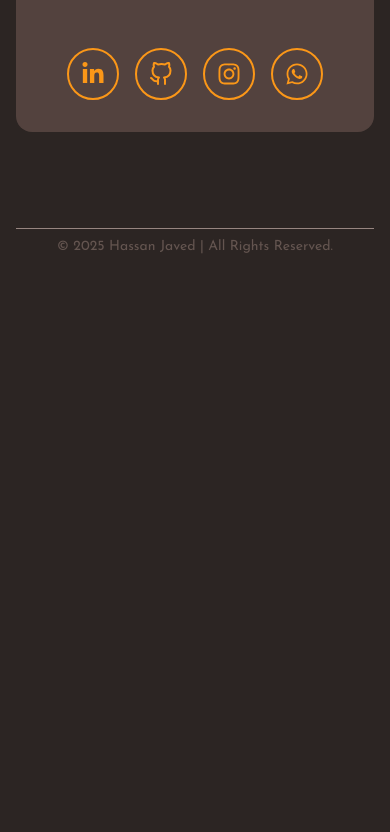
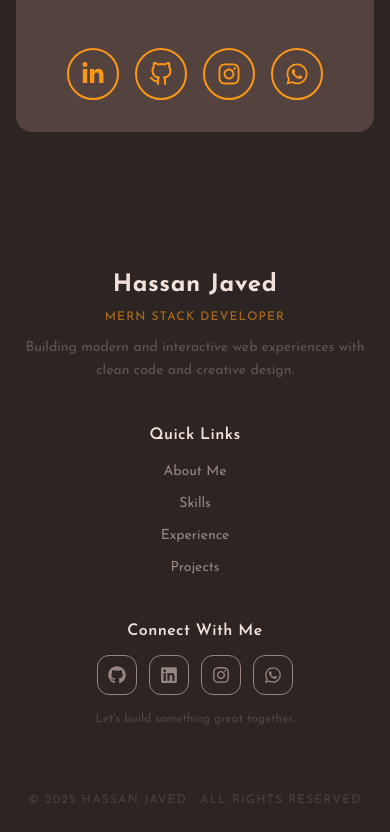
Before and after one commit to Hassanjaved17/MyPortfolio, a React (Vite) app: page / in a window 390 px wide. Shown: the part 6501-7333 px from the top of the page. Before the commit the page ends 6806 px from the top, so only its background shows below. Built offline with nearby package versions, Linux system fonts and the light colour scheme.

Commit message:
feat: enhance footer with social links and improved layout

```diff
--- a/src/components/footer/FooterMain.jsx
+++ b/src/components/footer/FooterMain.jsx
@@ -1,52 +1,132 @@
 import { Link } from "react-scroll";
+import { FaGithub, FaLinkedin, FaInstagram, FaWhatsapp } from "react-icons/fa";
 
 const FooterMain = () => {
   const footerLinks = [
+    { name: "About Me", section: "about" },
+    { name: "Skills", section: "skills" },
+    { name: "Experience", section: "experience" },
+    { name: "Projects", section: "projects" },
+  ];
+
+  const socials = [
     {
-      name: "About Me",
-      section: "about",
+      icon: <FaGithub />,
+      href: "https://github.com/Hassanjaved17",
+      label: "GitHub",
     },
     {
-      name: "Skills",
-      section: "skills",
+      icon: <FaLinkedin />,
+      href: "https://www.linkedin.com/in/hassan-javed-69766b336/",
+      label: "LinkedIn",
     },
     {
-      name: "Experience",
-      section: "experience",
+      icon: <FaInstagram />,
+      href: "https://www.instagram.com/hassan_javed_17/",
+      label: "Instagram",
     },
     {
-      name: "Projects",
-      section: "projects",
+      icon: <FaWhatsapp />,
+      href: "https://wa.me/923302479878",
+      label: "WhatsApp",
     },
   ];
+
   return (
-    <div className="px-4">
-      <div className="w-full h-[1px] bg-lightGrey mt-24"></div>
-      <div className="md:flex justify-between mt-4 max-w-[1200px] mx-auto sm:hidden">
-        <p className="text-3xl text-lightGrey ">Hassan Javed</p>
-        <ul className="flex gap-4 text-lightGrey text-xl">
-          {footerLinks.map((item, index) => {
-            return (
-              <li key={index}>
+    <footer className="px-4 mt-24">
+
+      {/* Top Divider */}
+      <div className="h-px w-full bg-gradient-to-r from-transparent via-amber-500 to-transparent mb-10 opacity-40" />
+
+      <div className="max-w-[1200px] mx-auto grid md:grid-cols-3 gap-10 text-lightGrey">
+
+        {/* Brand */}
+        <div className="flex flex-col gap-2 text-center md:text-left">
+          <h2 className="text-2xl font-bold text-white tracking-wide">
+            Hassan Javed
+          </h2>
+
+          <p className="text-xs tracking-widest text-amber-500 uppercase opacity-60 font-medium text-[#FB9718]">
+            MERN Stack Developer
+          </p>
+
+          <p className="text-sm text-lightBrown leading-relaxed mt-1">
+            Building modern and interactive web experiences with clean code and creative design.
+          </p>
+        </div>
+
+        {/* Quick Links */}
+        <div className="flex flex-col gap-2 text-center md:text-left">
+          <h3 className="text-base font-semibold text-white mb-1 tracking-wide">
+            Quick Links
+          </h3>
+
+          <ul className="space-y-2">
+            {footerLinks.map((item) => (
+              <li key={item.section}>
                 <Link
-                  spy={true}
-                  smooth={true}
+                  to={item.section}
+                  spy
+                  smooth
                   duration={500}
                   offset={-120}
-                  to={item.section}
-                  className="hover:text-[#15D1E9] transition-all duration-500 cursor-pointer"
+                  className="relative text-sm text-lightGrey cursor-pointer transition-colors duration-300
+                             hover:text-amber-500
+                             after:content-[''] after:absolute after:left-0 after:bottom-0
+                             after:h-[1px] after:w-0 after:bg-amber-500
+                             after:transition-all after:duration-300
+                             hover:after:w-full"
                 >
                   {item.name}
                 </Link>
               </li>
-            );
-          })}
-        </ul>
+            ))}
+          </ul>
+        </div>
+
+        {/* Socials */}
+        <div className="flex flex-col gap-2 text-center md:text-left">
+          <h3 className="text-base font-semibold text-white mb-1 tracking-wide">
+            Connect With Me
+          </h3>
+
+          <div className="flex gap-3 flex-wrap justify-center md:justify-start">
+            {socials.map((s) => (
+              <a
+                key={s.label}
+                href={s.href}
+                target="_blank"
+                rel="noreferrer"
+                aria-label={s.label}
+                title={s.label}
+                className="flex items-center justify-center w-10 h-10 rounded-xl
+                           border border-amber-500/20
+                           bg-amber-500/5
+                           text-gray-500 text-lg
+                           transition-all duration-300
+                           hover:text-amber-500
+                           hover:border-amber-500/50
+                           hover:shadow-[0_0_14px_rgba(245,158,11,0.2)]
+                           hover:-translate-y-1"
+              >
+                {s.icon}
+              </a>
+            ))}
+          </div>
+
+          <p className="text-xs text-lightBrown mt-2 opacity-70">
+            Let's build something great together.
+          </p>
+        </div>
       </div>
-      <p className="max-w-[1200px] mx-auto md:text-right sm:text-center mt-2 mb-12 text-sm text-lightBrown">
-        © 2025 Hassan Javed  | All Rights Reserved.
-      </p>
-    </div>
+
+      {/* Bottom Divider */}
+      <div className="h-px w-full bg-gradient-to-r from-transparent via-amber-500 to-transparent mt-10 opacity-10" />
+
+      <div className="text-center py-6 text-xs text-lightBrown tracking-widest uppercase opacity-60">
+        © {new Date().getFullYear()} Hassan Javed · All Rights Reserved
+      </div>
+    </footer>
   );
 };
 
```
